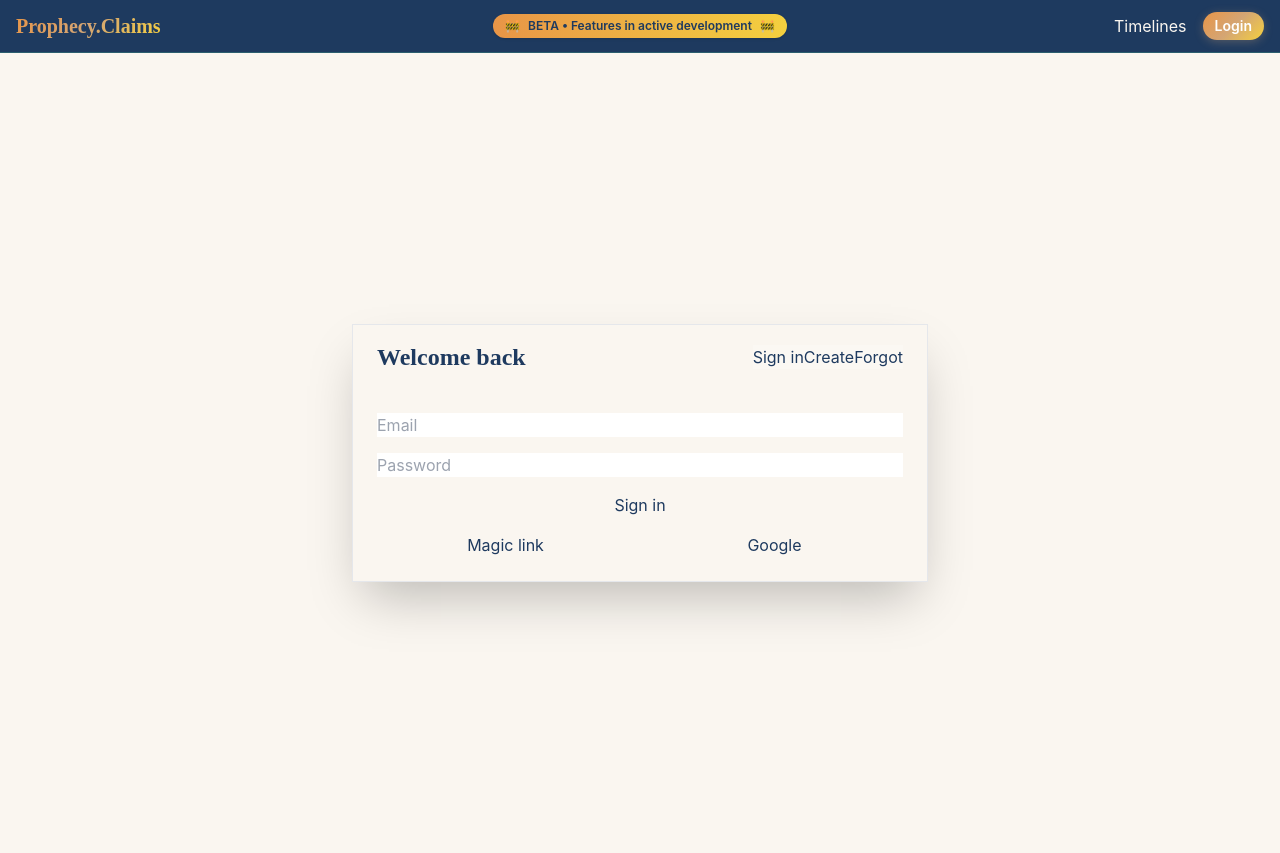
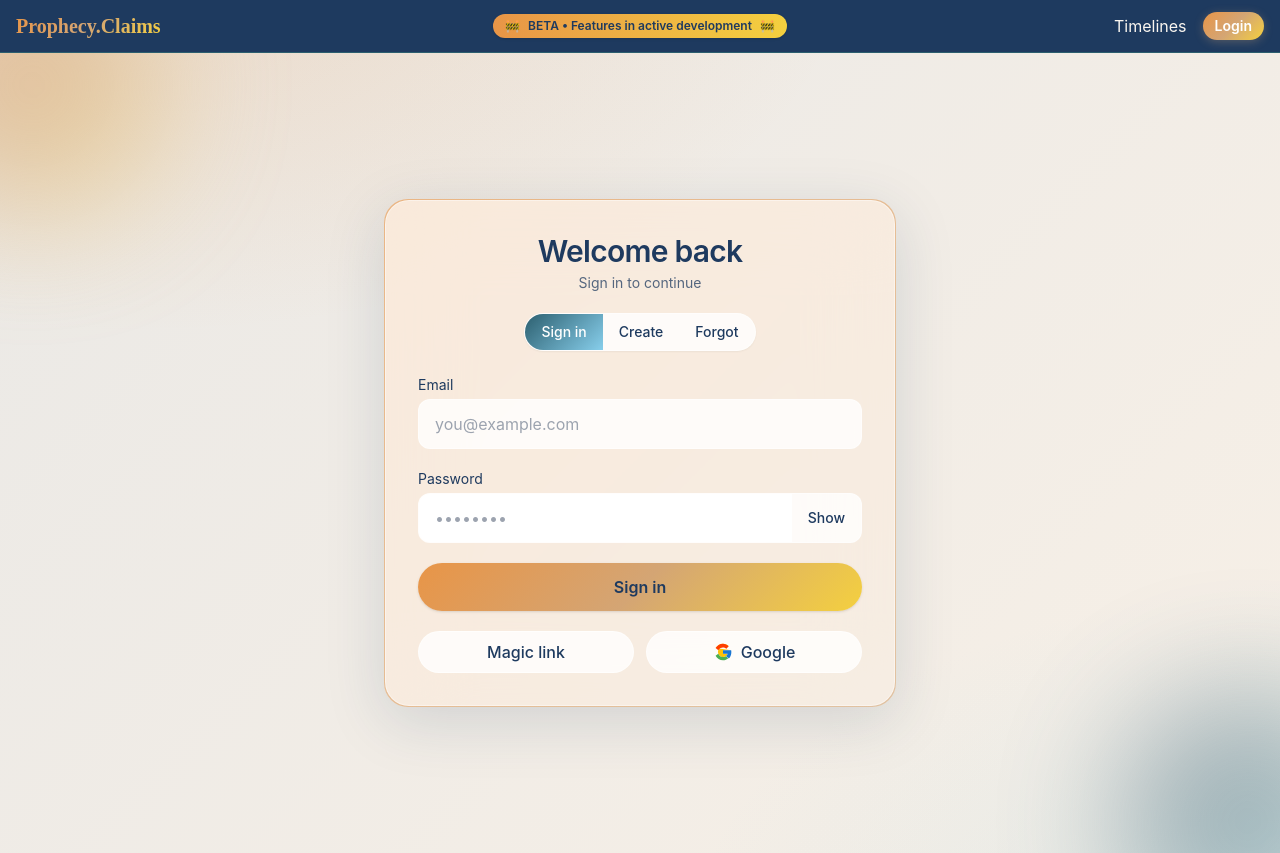
Before and after one commit to gregkeys/prophecy_claims_react, a Next.js app: page /login in a window 1280 px wide. Built offline with nearby package versions, Linux system fonts and the light colour scheme; no server answers.

Commit message:
feat(login): modern luxury-glass UI with Tailwind; gradient bg, orbs, gradient border; modern tabs and motion. chore: add global document wrapper for theme

```diff
--- a/pages/login.js
+++ b/pages/login.js
@@ -11,6 +11,7 @@ export default function LoginPage() {
   const [confirmPassword, setConfirmPassword] = useState('');
   const [status, setStatus] = useState('');
   const [loading, setLoading] = useState(false);
+  const [showPassword, setShowPassword] = useState(false);
 
   // Prefer runtime origin (works locally) and fall back to env for SSR
   const siteOrigin = (typeof window !== 'undefined' && window.location?.origin)
@@ -98,48 +99,105 @@ export default function LoginPage() {
       <Head>
         <title>Login • Prophecy Claims</title>
       </Head>
-      <div data-theme="prophecy" className="min-h-screen flex items-center justify-center bg-base-200 p-6">
-        <div className="w-full max-w-xl card bg-base-100 shadow-2xl border">
-          <div className="card-body p-0">
-            <div className="px-6 py-4 bg-gradient-to-r from-primary to-warning text-primary-content flex items-center justify-between">
-              <h1 className="font-display text-xl md:text-2xl font-bold">Welcome back</h1>
-              <div className="tabs tabs-boxed bg-white/20">
-                <a className={`tab ${mode==='signin'?'tab-active':''}`} onClick={() => setMode('signin')}>Sign in</a>
-                <a className={`tab ${mode==='signup'?'tab-active':''}`} onClick={() => setMode('signup')}>Create</a>
-                <a className={`tab ${mode==='forgot'?'tab-active':''}`} onClick={() => setMode('forgot')}>Forgot</a>
+      <div className="relative min-h-screen flex items-center justify-center p-6 overflow-hidden" style={{ background: `radial-gradient(1200px 600px at 10% -10%, rgba(232,149,71,0.18), transparent 60%), radial-gradient(1200px 600px at 110% 110%, rgba(135,206,235,0.2), transparent 60%), linear-gradient(135deg, rgba(30,58,95,0.07) 0%, rgba(212,165,116,0.08) 100%), var(--prophecy-cream)` }}>
+        <div className="pointer-events-none absolute -top-24 -left-24 h-64 w-64 rounded-full blur-3xl opacity-50" style={{ background: 'var(--prophecy-sunset-gradient)' }} />
+        <div className="pointer-events-none absolute -bottom-24 -right-24 h-64 w-64 rounded-full blur-3xl opacity-40" style={{ background: 'var(--prophecy-sky-gradient)' }} />
+
+        <div className="w-full max-w-lg p-[1px] rounded-3xl shadow-[0_15px_60px_rgba(30,58,95,0.15)]" style={{ background: 'linear-gradient(135deg, rgba(232,149,71,0.6), rgba(212,165,116,0.6))' }}>
+          <div className="rounded-3xl bg-white/70 backdrop-blur-2xl border border-white/40">
+            <div className="p-8">
+              <div className="text-center">
+                <h1 className="text-3xl font-semibold tracking-tight" style={{ color: 'var(--prophecy-deep-blue)' }}>Welcome back</h1>
+                <p className="mt-1 text-sm" style={{ color: 'rgba(30,58,95,0.75)' }}>Sign in to continue</p>
               </div>
-            </div>
 
-            <div className="p-6 space-y-4">
+              <div className="mt-5 flex items-center justify-center">
+                <div className="inline-flex rounded-full bg-white/80 border border-white/50 shadow-sm overflow-hidden">
+                  <button onClick={() => setMode('signin')} className={`px-4 py-2 text-sm font-medium transition ${mode==='signin' ? 'text-white' : 'text-[var(--prophecy-deep-blue)]/80 hover:bg-white/90'}`} style={mode==='signin' ? { backgroundImage: 'linear-gradient(135deg, #2c5f6f, #87ceeb)' } : {}}>Sign in</button>
+                  <button onClick={() => setMode('signup')} className={`px-4 py-2 text-sm font-medium transition ${mode==='signup' ? 'text-white' : 'text-[var(--prophecy-deep-blue)]/80 hover:bg-white/90'}`} style={mode==='signup' ? { backgroundImage: 'linear-gradient(135deg, #2c5f6f, #87ceeb)' } : {}}>Create</button>
+                  <button onClick={() => setMode('forgot')} className={`px-4 py-2 text-sm font-medium transition ${mode==='forgot' ? 'text-white' : 'text-[var(--prophecy-deep-blue)]/80 hover:bg-white/90'}`} style={mode==='forgot' ? { backgroundImage: 'linear-gradient(135deg, #2c5f6f, #87ceeb)' } : {}}>Forgot</button>
+                </div>
+              </div>
+
               {mode === 'signin' && (
-                <form onSubmit={handleEmailPassword} className="space-y-4">
-                  <input className="input input-bordered w-full" type="email" placeholder="Email" value={email} onChange={(e) => setEmail(e.target.value)} />
-                  <input className="input input-bordered w-full" type="password" placeholder="Password" value={password} onChange={(e) => setPassword(e.target.value)} />
-                  <button className="btn btn-primary w-full" disabled={loading} type="submit">Sign in</button>
+                <form onSubmit={handleEmailPassword} className="mt-6 space-y-5">
+                  <div>
+                    <label className="block text-sm mb-1" style={{ color: 'var(--prophecy-deep-blue)' }}>Email</label>
+                    <input type="email" placeholder="you@example.com" value={email} onChange={(e) => setEmail(e.target.value)}
+                           className="w-full rounded-xl bg-white/80 border border-white/50 px-4 py-3 placeholder-gray-400 focus:outline-none focus:ring-2 focus:ring-[#d4a574]" />
+                  </div>
+                  <div>
+                    <label className="block text-sm mb-1" style={{ color: 'var(--prophecy-deep-blue)' }}>Password</label>
+                    <div className="flex rounded-xl overflow-hidden border border-white/50 bg-white/80">
+                      <input type={showPassword ? 'text' : 'password'} placeholder="••••••••" value={password} onChange={(e) => setPassword(e.target.value)}
+                             className="w-full px-4 py-3 placeholder-gray-400 focus:outline-none" />
+                      <button type="button" onClick={() => setShowPassword((v) => !v)} className="px-4 text-sm font-medium hover:bg-white/90" style={{ color: 'var(--prophecy-deep-blue)' }}>{showPassword ? 'Hide' : 'Show'}</button>
+                    </div>
+                  </div>
+                  <button type="submit" disabled={loading}
+                          className={`w-full rounded-full py-3 font-semibold shadow transition transform ${loading ? 'opacity-70' : 'hover:shadow-xl hover:-translate-y-0.5'}`}
+                          style={{ backgroundImage: 'var(--prophecy-sunset-gradient)', color: 'var(--prophecy-deep-blue)' }}>
+                    Sign in
+                  </button>
                   <div className="grid grid-cols-2 gap-3">
-                    <button type="button" className="btn btn-outline" onClick={handleMagicLink} disabled={loading}>Magic link</button>
-                    <button type="button" className="btn btn-outline" onClick={handleGoogle} disabled={loading}>Google</button>
+                    <button type="button" onClick={handleMagicLink} disabled={loading}
+                            className="w-full rounded-full py-2 font-medium border border-white/60 bg-white/80 hover:bg-white/90 transition" style={{ color: 'var(--prophecy-deep-blue)' }}>
+                      Magic link
+                    </button>
+                    <button type="button" onClick={handleGoogle} disabled={loading}
+                            className="w-full rounded-full py-2 font-medium border border-white/60 bg-white/80 hover:bg-white/90 transition flex items-center justify-center gap-2" style={{ color: 'var(--prophecy-deep-blue)' }}>
+                      <svg xmlns="http://www.w3.org/2000/svg" viewBox="0 0 48 48" className="w-5 h-5"><path fill="#FFC107" d="M43.611,20.083H42V20H24v8h11.303c-1.649,4.657-6.08,8-11.303,8c-6.627,0-12-5.373-12-12 s5.373-12,12-12c3.059,0,5.842,1.154,7.961,3.039l5.657-5.657C33.64,6.053,29.082,4,24,4C16.318,4,9.656,8.337,6.306,14.691z"/><path fill="#FF3D00" d="M6.306,14.691l6.571,4.819C14.655,16.108,18.961,13,24,13c3.059,0,5.842,1.154,7.961,3.039l5.657-5.657 C33.64,6.053,29.082,4,24,4C16.318,4,9.656,8.337,6.306,14.691z"/><path fill="#4CAF50" d="M24,44c4.97,0,9.451-1.907,12.837-5.019l-5.926-5.01C29.877,35.091,27.129,36,24,36 c-5.202,0-9.619-3.317-11.277-7.949l-6.537,5.036C9.5,39.556,16.227,44,24,44z"/><path fill="#1976D2" d="M43.611,20.083H42V20H24v8h11.303c-0.793,2.237-2.231,4.22-4.123,5.682c0.001-0.001,0.002-0.001,0.003-0.002 l6.571,5.104C36.879,41.529,44,36,44,24C44,22.659,43.862,21.35,43.611,20.083z"/></svg>
+                      Google
+                    </button>
                   </div>
                 </form>
               )}
 
               {mode === 'signup' && (
-                <form onSubmit={handleSignUp} className="space-y-4">
-                  <input className="input input-bordered w-full" type="email" placeholder="Email" value={email} onChange={(e) => setEmail(e.target.value)} />
-                  <input className="input input-bordered w-full" type="password" placeholder="Password" value={password} onChange={(e) => setPassword(e.target.value)} />
-                  <input className="input input-bordered w-full" type="password" placeholder="Confirm password" value={confirmPassword} onChange={(e) => setConfirmPassword(e.target.value)} />
-                  <button className="btn btn-primary w-full" disabled={loading} type="submit">Create account</button>
+                <form onSubmit={handleSignUp} className="mt-6 space-y-5">
+                  <div>
+                    <label className="block text-sm mb-1" style={{ color: 'var(--prophecy-deep-blue)' }}>Email</label>
+                    <input type="email" placeholder="you@example.com" value={email} onChange={(e) => setEmail(e.target.value)}
+                           className="w-full rounded-xl bg-white/80 border border-white/50 px-4 py-3 placeholder-gray-400 focus:outline-none focus:ring-2 focus:ring-[#d4a574]" />
+                  </div>
+                  <div>
+                    <label className="block text-sm mb-1" style={{ color: 'var(--prophecy-deep-blue)' }}>Password</label>
+                    <input type="password" placeholder="Create a password" value={password} onChange={(e) => setPassword(e.target.value)}
+                           className="w-full rounded-xl bg-white/80 border border-white/50 px-4 py-3 placeholder-gray-400 focus:outline-none focus:ring-2 focus:ring-[#d4a574]" />
+                  </div>
+                  <div>
+                    <label className="block text-sm mb-1" style={{ color: 'var(--prophecy-deep-blue)' }}>Confirm password</label>
+                    <input type="password" placeholder="Confirm your password" value={confirmPassword} onChange={(e) => setConfirmPassword(e.target.value)}
+                           className="w-full rounded-xl bg-white/80 border border-white/50 px-4 py-3 placeholder-gray-400 focus:outline-none focus:ring-2 focus:ring-[#d4a574]" />
+                  </div>
+                  <button type="submit" disabled={loading}
+                          className={`w-full rounded-full py-3 font-semibold shadow transition transform ${loading ? 'opacity-70' : 'hover:shadow-xl hover:-translate-y-0.5'}`}
+                          style={{ backgroundImage: 'var(--prophecy-sunset-gradient)', color: 'var(--prophecy-deep-blue)' }}>
+                    Create account
+                  </button>
                 </form>
               )}
 
               {mode === 'forgot' && (
-                <form onSubmit={handleForgot} className="space-y-4">
-                  <input className="input input-bordered w-full" type="email" placeholder="Email" value={email} onChange={(e) => setEmail(e.target.value)} />
-                  <button className="btn btn-primary w-full" disabled={loading} type="submit">Send reset link</button>
+                <form onSubmit={handleForgot} className="mt-6 space-y-5">
+                  <div>
+                    <label className="block text-sm mb-1" style={{ color: 'var(--prophecy-deep-blue)' }}>Email</label>
+                    <input type="email" placeholder="you@example.com" value={email} onChange={(e) => setEmail(e.target.value)}
+                           className="w-full rounded-xl bg-white/80 border border-white/50 px-4 py-3 placeholder-gray-400 focus:outline-none focus:ring-2 focus:ring-[#d4a574]" />
+                  </div>
+                  <button type="submit" disabled={loading}
+                          className={`w-full rounded-full py-3 font-semibold shadow transition transform ${loading ? 'opacity-70' : 'hover:shadow-xl hover:-translate-y-0.5'}`}
+                          style={{ backgroundImage: 'var(--prophecy-sunset-gradient)', color: 'var(--prophecy-deep-blue)' }}>
+                    Send reset link
+                  </button>
                 </form>
               )}
 
-              {status && <div className="alert alert-info text-sm"><span>{status}</span></div>}
+              {status && (
+                <div className={`mt-6 text-sm rounded-xl border px-4 py-3 ${/sent|check/i.test(status) ? 'bg-green-50 border-green-200 text-green-800' : 'bg-red-50 border-red-200 text-red-800'}`}>
+                  {status}
+                </div>
+              )}
             </div>
           </div>
         </div>
```
Also changed, not shown: pages/_document.js (added, +13 -0 lines).
